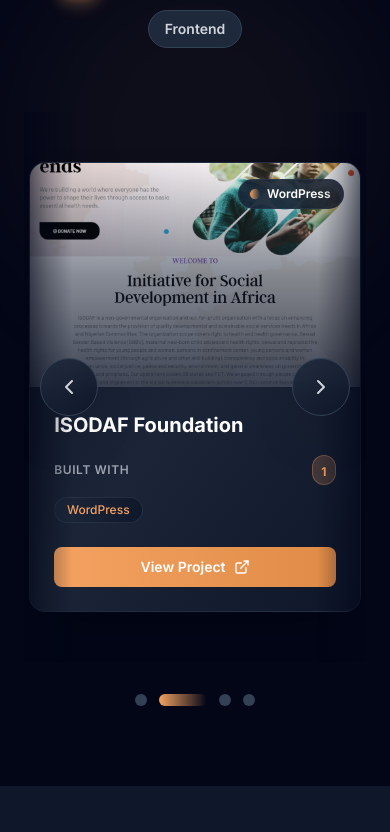
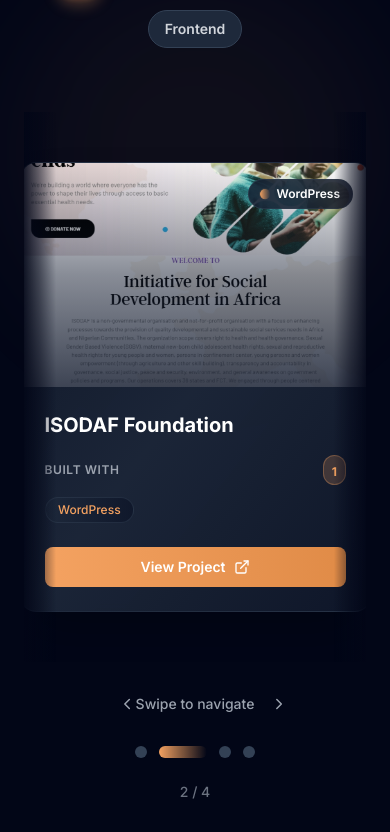
Before and after one commit to Ballyzap/my-portfolio, a Next.js app: page / in a window 390 px wide. Shown: the part 3512-4344 px from the top of the page. Built offline with nearby package versions, Linux system fonts and the light colour scheme.

Commit message:
Chores on mobile view and project section

```diff
--- a/src/components/layouts/header/header.tsx
+++ b/src/components/layouts/header/header.tsx
@@ -104,12 +104,14 @@ export const Header = () => {
 
         {/* Menu hidden off-screen by default */}
         <div
-          className={`fixed top-[4.30rem] bottom-0 left-full w-full px-4 py-6 overflow-hidden bg-primary-800 transition-all duration-500 ease-in-out z-40 ${
+          className={`fixed top-0 bottom-0 left-full w-full px-4 py-6 overflow-hidden bg-primary-800 transition-all duration-500 ease-in-out z-40 ${
             menuOpen
               ? "translate-x-[-100%] visible"
               : "invisible translate-x-full"
           }`}
         >
+          {/* Spacer to account for header height */}
+          <div className="h-[4.30rem]"></div>
           <ul className="flex flex-col space-y-4">
             {navInfos.map(({ label, path }, idx) => (
               <li key={idx}>
--- a/src/components/sections/project-section.tsx
+++ b/src/components/sections/project-section.tsx
@@ -200,22 +200,53 @@ export const ProjectSection = () => {
           {/* Mobile View */}
           {isMobile ? (
             <div
-              className="relative"
-              onMouseEnter={() => setIsHovering(true)}
-              onMouseLeave={() => setIsHovering(false)}
+              className="relative touch-pan-y"
+              onTouchStart={(e) => {
+                setIsHovering(true);
+                const touch = e.touches[0];
+                const startX = touch.clientX;
+
+                const handleTouchMove = (e: TouchEvent) => {
+                  const touch = e.touches[0];
+                  const diff = startX - touch.clientX;
+
+                  if (Math.abs(diff) > 50) {
+                    if (diff > 0) {
+                      handleNext();
+                    } else {
+                      handlePrev();
+                    }
+                    document.removeEventListener("touchmove", handleTouchMove);
+                    document.removeEventListener("touchend", handleTouchEnd);
+                  }
+                };
+
+                const handleTouchEnd = () => {
+                  setIsHovering(false);
+                  document.removeEventListener("touchmove", handleTouchMove);
+                  document.removeEventListener("touchend", handleTouchEnd);
+                };
+
+                document.addEventListener("touchmove", handleTouchMove);
+                document.addEventListener("touchend", handleTouchEnd);
+              }}
             >
               <div className="relative overflow-hidden">
-                <div className="absolute left-0 top-0 bottom-0 w-12 bg-gradient-to-r from-slate-950/70 via-slate-950/30 to-transparent z-10 pointer-events-none"></div>
-                <div className="absolute right-0 top-0 bottom-0 w-12 bg-gradient-to-l from-slate-950/70 via-slate-950/30 to-transparent z-10 pointer-events-none"></div>
+                <div className="absolute left-0 top-0 bottom-0 w-8 bg-gradient-to-r from-slate-950/90 via-slate-950/50 to-transparent z-10 pointer-events-none"></div>
+                <div className="absolute right-0 top-0 bottom-0 w-8 bg-gradient-to-l from-slate-950/90 via-slate-950/50 to-transparent z-10 pointer-events-none"></div>
 
-                <div className="relative h-[550px] flex items-center justify-center">
+                <div className="relative h-[550px] flex items-center justify-center px-4">
                   <motion.div
                     key={currentIndex}
                     initial={{ x: 300, opacity: 0, scale: 0.9 }}
                     animate={{ x: 0, opacity: 1, scale: 1 }}
                     exit={{ x: -300, opacity: 0, scale: 0.9 }}
-                    transition={{ duration: 0.5, ease: "easeInOut" }}
-                    className="absolute w-[85vw] max-w-[380px]"
+                    transition={{
+                      duration: 0.5,
+                      ease: "easeInOut",
+                      opacity: { duration: 0.3 },
+                    }}
+                    className="absolute w-[90vw] max-w-[380px]"
                   >
                     <ProjectCard
                       project={filteredProjects[currentIndex]}
@@ -223,27 +254,35 @@ export const ProjectSection = () => {
                     />
                   </motion.div>
                 </div>
-
-                <motion.button
-                  onClick={handlePrev}
-                  className="absolute left-4 top-1/2 -translate-y-1/2 z-20 p-4 bg-gradient-to-br from-slate-800/90 to-slate-900/90 backdrop-blur-md rounded-full text-white border border-slate-700 hover:border-peach-500 transition-all duration-300 shadow-2xl group"
-                  whileHover={{ scale: 1.1, x: -5 }}
-                  whileTap={{ scale: 0.95 }}
-                >
-                  <FiChevronLeft className="text-2xl text-gray-300 group-hover:text-peach-500 transition-colors duration-300" />
-                </motion.button>
-
-                <motion.button
-                  onClick={handleNext}
-                  className="absolute right-4 top-1/2 -translate-y-1/2 z-20 p-4 bg-gradient-to-br from-slate-800/90 to-slate-900/90 backdrop-blur-md rounded-full text-white border border-slate-700 hover:border-peach-500 transition-all duration-300 shadow-2xl group"
-                  whileHover={{ scale: 1.1, x: 5 }}
-                  whileTap={{ scale: 0.95 }}
-                >
-                  <FiChevronRight className="text-2xl text-gray-300 group-hover:text-peach-500 transition-colors duration-300" />
-                </motion.button>
               </div>
 
               <div className="mt-8 flex flex-col items-center gap-6">
+                {/* Swipe indicator */}
+                <div className="flex items-center gap-2 text-gray-400 text-sm mb-2">
+                  <motion.div
+                    animate={{ x: [-10, 10, -10] }}
+                    transition={{
+                      duration: 2,
+                      repeat: Infinity,
+                      ease: "easeInOut",
+                    }}
+                  >
+                    <FiChevronLeft className="text-lg" />
+                  </motion.div>
+                  <span className="font-medium">Swipe to navigate</span>
+                  <motion.div
+                    animate={{ x: [-10, 10, -10] }}
+                    transition={{
+                      duration: 2,
+                      repeat: Infinity,
+                      ease: "easeInOut",
+                    }}
+                  >
+                    <FiChevronRight className="text-lg" />
+                  </motion.div>
+                </div>
+
+                {/* Dots indicator */}
                 <div className="flex gap-3 items-center">
                   {filteredProjects.map((_, index) => (
                     <motion.button
@@ -252,15 +291,23 @@ export const ProjectSection = () => {
                       className={`relative transition-all duration-300 rounded-full ${
                         index === currentIndex ? "w-12 h-3" : "w-3 h-3"
                       }`}
-                      whileHover={{ scale: 1.2 }}
+                      whileTap={{ scale: 0.9 }}
                     >
                       {index === currentIndex ? (
-                        <div className="absolute inset-0 bg-gradient-to-r from-peach-500 via-purple-500 to-blue-500 rounded-full" />
+                        <motion.div
+                          className="absolute inset-0 bg-gradient-to-r from-peach-500 via-purple-500 to-blue-500 rounded-full"
+                          layoutId="activeSlide"
+                        />
                       ) : (
-                        <div className="absolute inset-0 bg-slate-700 hover:bg-slate-600 rounded-full" />
+                        <div className="absolute inset-0 bg-slate-700 rounded-full" />
                       )}
                     </motion.button>
                   ))}
+                </div>
+
+                {/* Progress indicator */}
+                <div className="text-gray-500 text-sm font-medium">
+                  {currentIndex + 1} / {filteredProjects.length}
                 </div>
               </div>
             </div>
```
